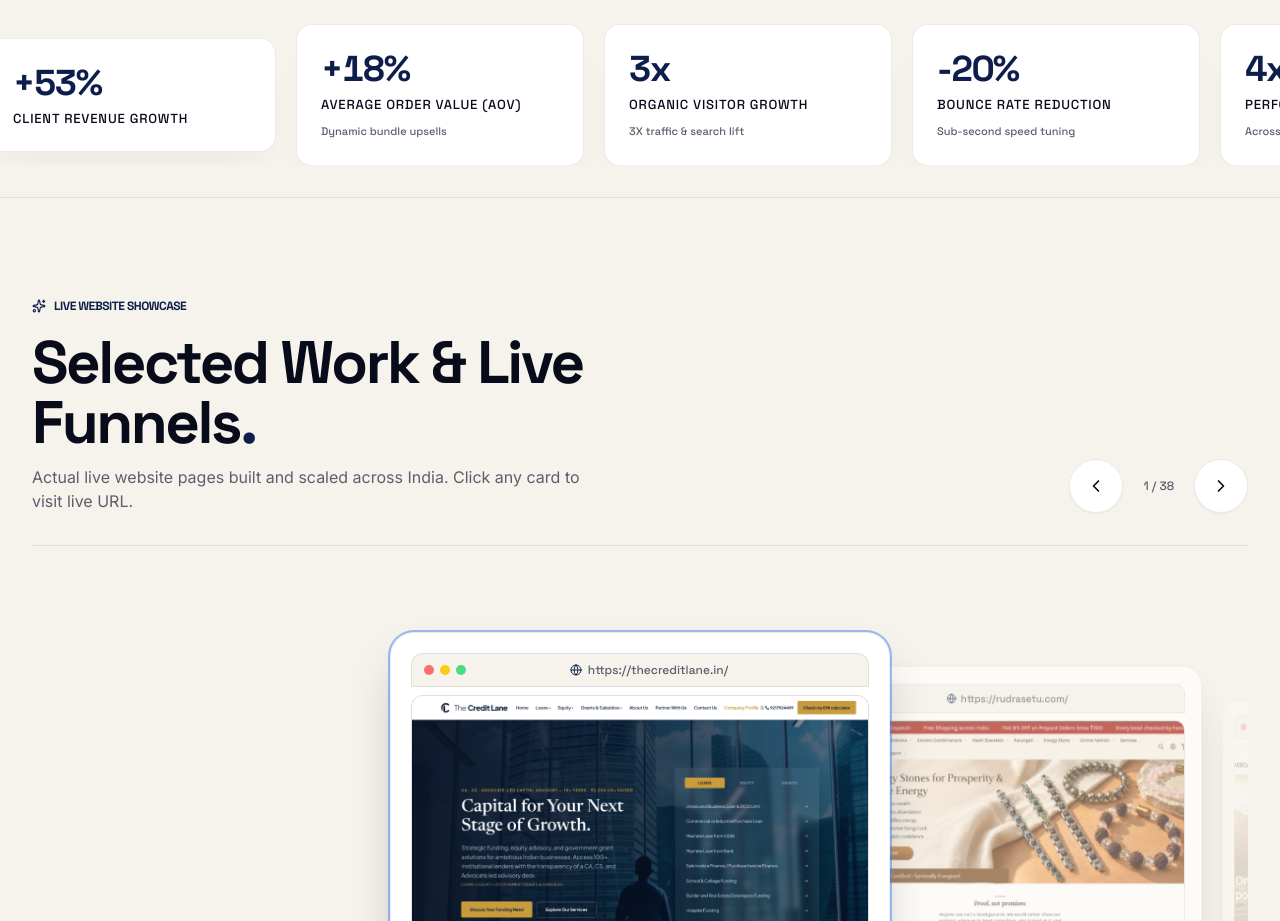
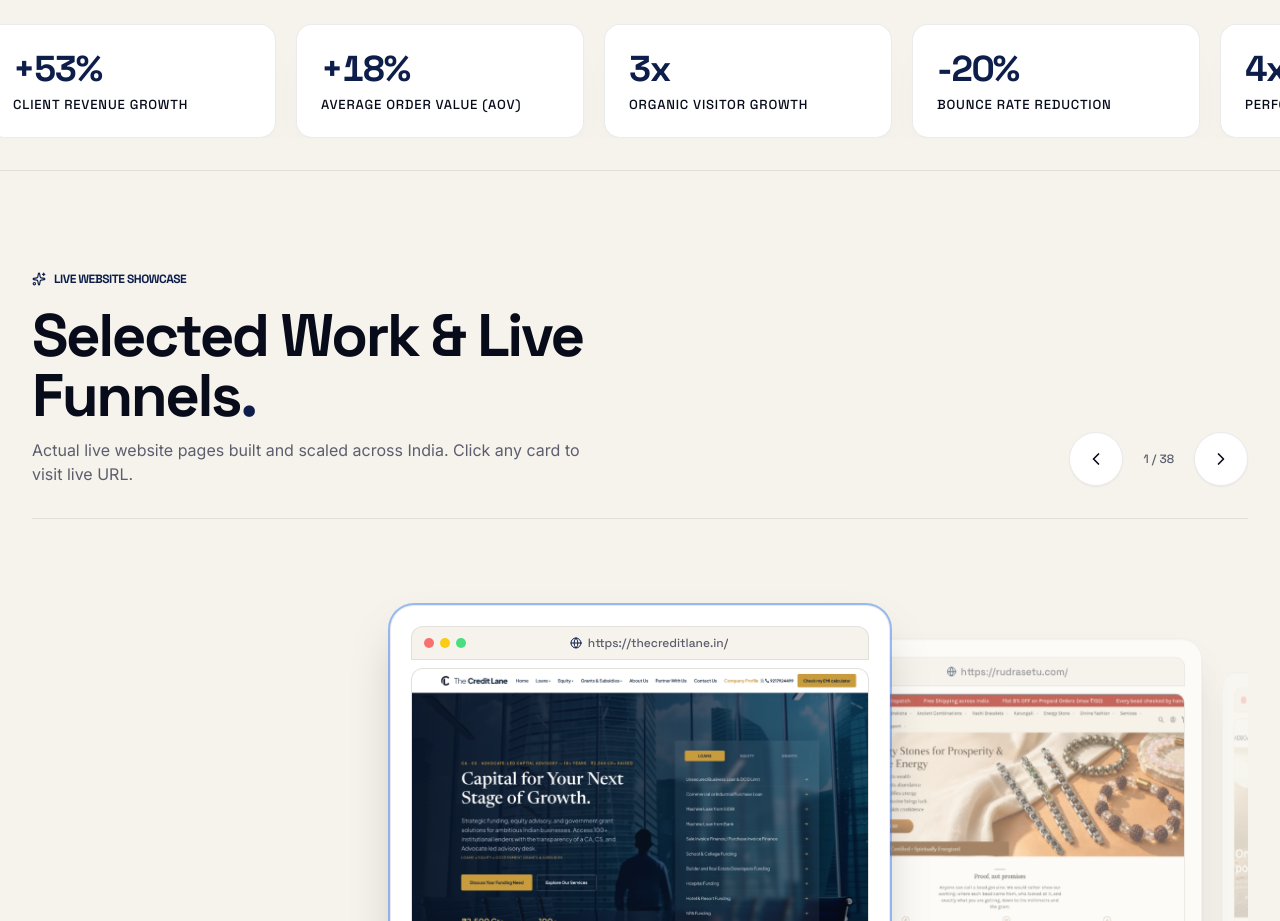
Before and after one commit to Aaditya29112005/Janusmaad-1, a React (Vite) app: page / in a window 1280 px wide. Shown: the part 1020-1941 px from the top of the page. Built offline with nearby package versions, Linux system fonts and the light colour scheme.

Commit message:
fix: remove sub captions from all proof stat boxes

```diff
--- a/src/content/proof.ts
+++ b/src/content/proof.ts
@@ -5,12 +5,12 @@ export interface ProofStat {
 }
 
 export const PROOF_STATS: ProofStat[] = [
-  { label: 'Performance Media ROAS', value: '4x', sub: 'Across Meta, Google & TikTok' },
-  { label: 'Cost Per Lead (CPL)', value: '-30%', sub: 'Average CPL reduction' },
-  { label: 'Qualified Leads Volume', value: '3x', sub: '3X lead volume increase' },
-  { label: 'Retention Media ROAS', value: '7x', sub: 'Klaviyo & WhatsApp API' },
+  { label: 'Performance Media ROAS', value: '4x' },
+  { label: 'Cost Per Lead (CPL)', value: '-30%' },
+  { label: 'Qualified Leads Volume', value: '3x' },
+  { label: 'Retention Media ROAS', value: '7x' },
   { label: 'Client Revenue Growth', value: '+53%' },
-  { label: 'Average Order Value (AOV)', value: '+18%', sub: 'Dynamic bundle upsells' },
-  { label: 'Organic Visitor Growth', value: '3x', sub: '3X traffic & search lift' },
-  { label: 'Bounce Rate Reduction', value: '-20%', sub: 'Sub-second speed tuning' },
+  { label: 'Average Order Value (AOV)', value: '+18%' },
+  { label: 'Organic Visitor Growth', value: '3x' },
+  { label: 'Bounce Rate Reduction', value: '-20%' },
 ];
```
